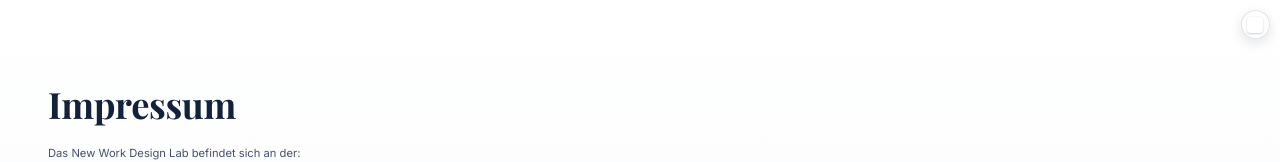
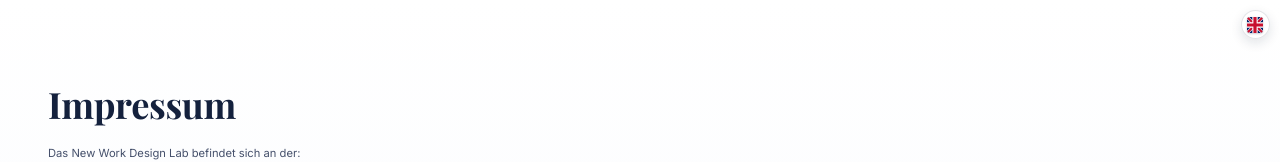
Before and after one commit to NewWorkDesignLab/website, a Next.js app: page /legal-note in a window 1280 px wide. Shown: the top 162 px of the page. Built offline with nearby package versions, Linux system fonts and the light colour scheme; a web font is replaced by a local one.

Commit message:
Update page.tsx

```diff
--- a/src/app/legal-note/page.tsx
+++ b/src/app/legal-note/page.tsx
@@ -29,9 +29,13 @@ export default function ImpressumPage() {
           aria-label={`Switch language to ${FLAGS[nextLang].label}`}
           title={FLAGS[nextLang].label}
         >
-          <span className="flag" aria-hidden="true">
-            {FLAGS[lang].emoji}
-          </span>
+          <img
+            className="flag"
+            src={FLAGS[nextLang].src}
+            alt={FLAGS[nextLang].label}
+            width={44}
+            height={44}
+          />
         </button>
       </header>
 
```
